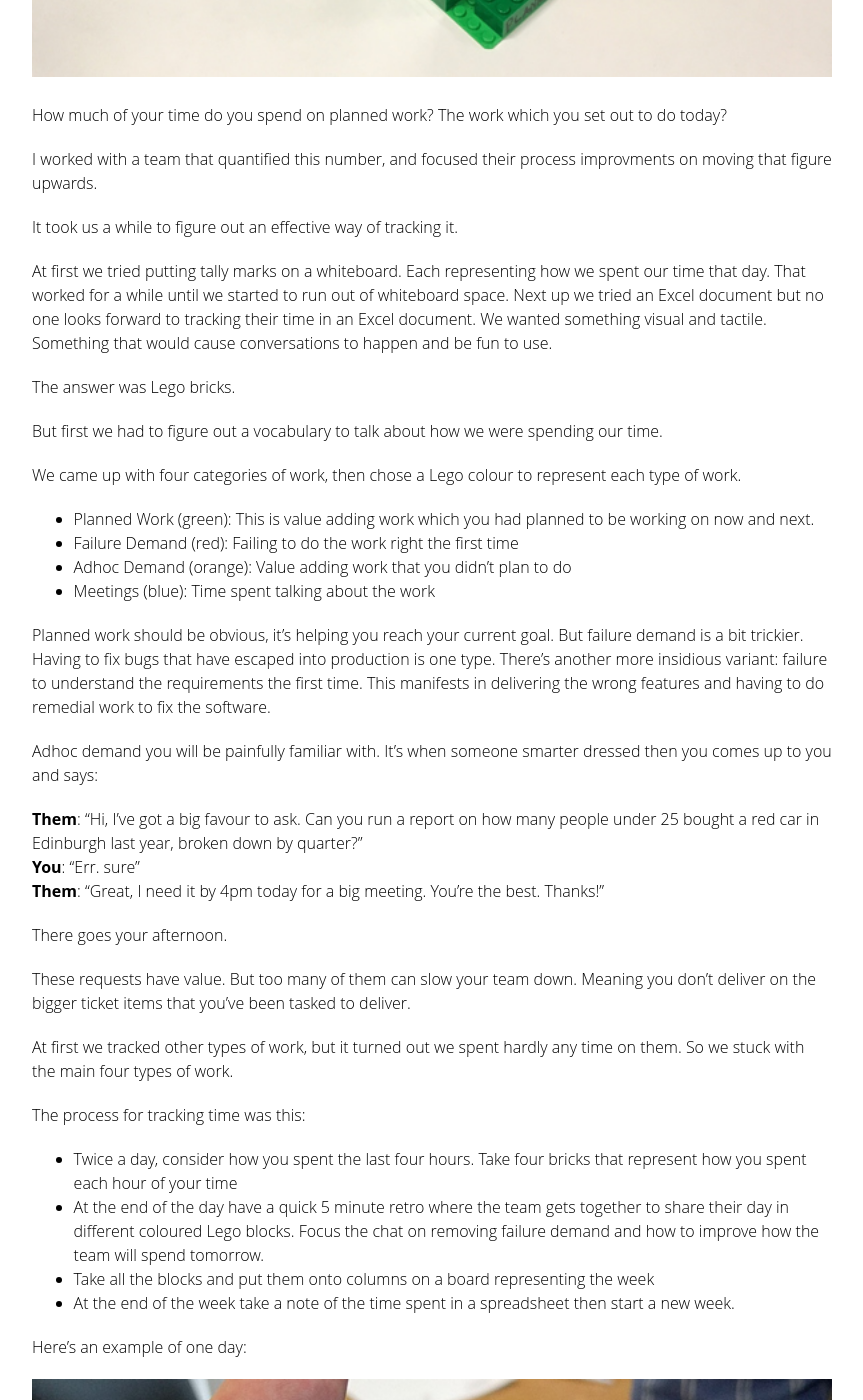
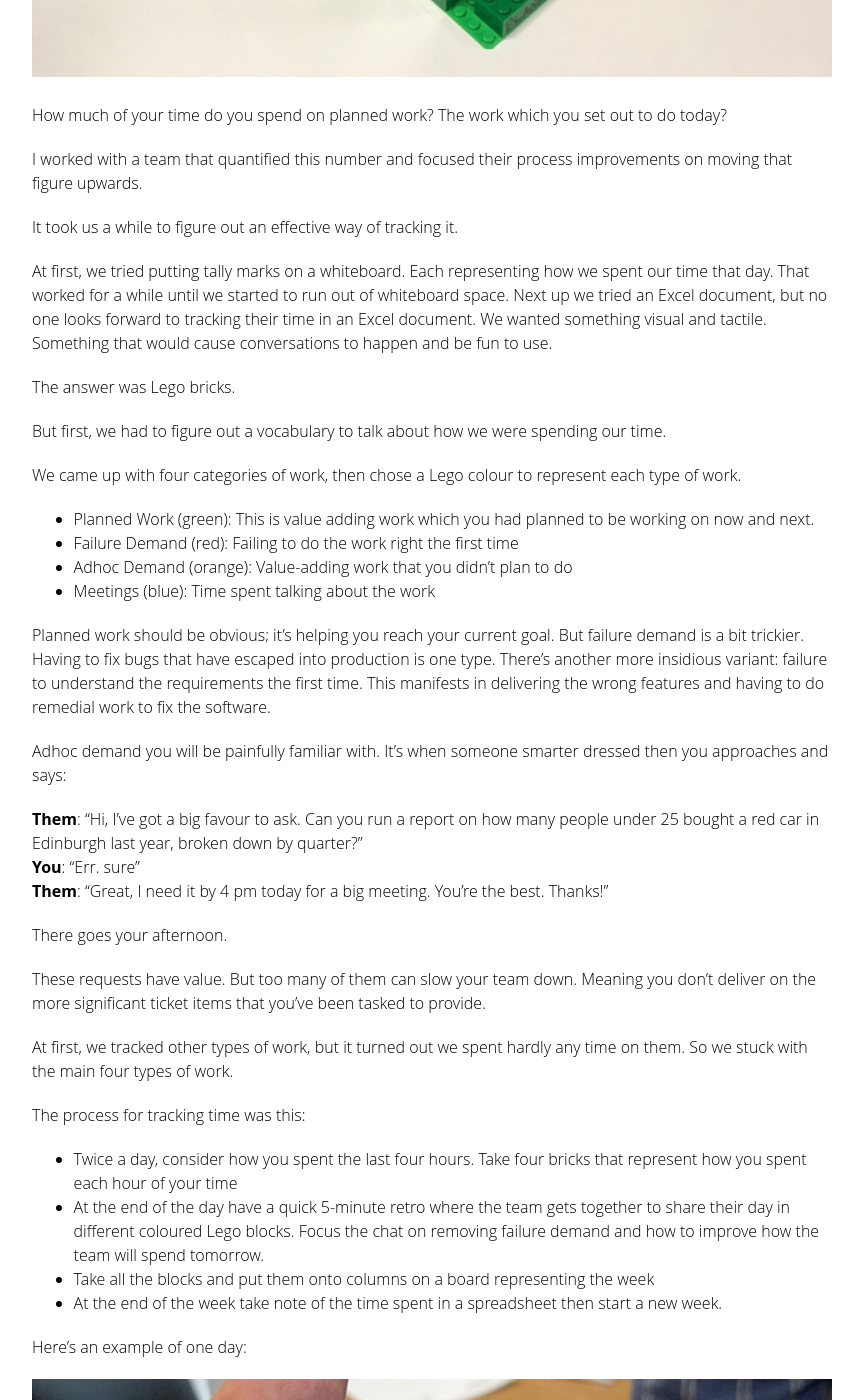
Before and after one commit to joejag/techblog, a Jekyll site: the page built from _posts/2018-02-05-lego-workstream-visualisation.md, in a window 1280 px wide and 1400 px high, scrolled down 769 px. Shown: the whole window, without its empty margins (208-1071 px from the left). Built offline with Jekyll 4.4.1, drawn with Linux system fonts in a browser that asks for light colours; some of the changed text lies outside the part shown.

Commit message:
thank you grammarly

```diff
--- a/_posts/2018-02-05-lego-workstream-visualisation.md
+++ b/_posts/2018-02-05-lego-workstream-visualisation.md
@@ -7,43 +7,43 @@ title: "Tracking where your time went with Lego workstream visualisation"
 
 How much of your time do you spend on planned work? The work which you set out to do today?
 
-I worked with a team that quantified this number, and focused their process improvments on moving that figure upwards.
+I worked with a team that quantified this number and focused their process improvements on moving that figure upwards.
 
 It took us a while to figure out an effective way of tracking it.
 
-At first we tried putting tally marks on a whiteboard. Each representing how we spent our time that day. That worked for a while until we started to run out of whiteboard space. Next up we tried an Excel document but no one looks forward to tracking their time in an Excel document. We wanted something visual and tactile. Something that would cause conversations to happen and be fun to use.
+At first, we tried putting tally marks on a whiteboard. Each representing how we spent our time that day. That worked for a while until we started to run out of whiteboard space. Next up we tried an Excel document, but no one looks forward to tracking their time in an Excel document. We wanted something visual and tactile. Something that would cause conversations to happen and be fun to use.
 
 The answer was Lego bricks.
 
-But first we had to figure out a vocabulary to talk about how we were spending our time.
+But first, we had to figure out a vocabulary to talk about how we were spending our time.
 
 We came up with four categories of work, then chose a Lego colour to represent each type of work.
 
 * Planned Work (green): This is value adding work which you had planned to be working on now and next.
 * Failure Demand (red): Failing to do the work right the first time
-* Adhoc Demand (orange): Value adding work that you didn't plan to do
+* Adhoc Demand (orange): Value-adding work that you didn't plan to do
 * Meetings (blue): Time spent talking about the work
 
-Planned work should be obvious, it's helping you reach your current goal. But failure demand is a bit trickier. Having to fix bugs that have escaped into production is one type. There's another more insidious variant: failure to understand the requirements the first time. This manifests in delivering the wrong features and having to do remedial work to fix the software.
+Planned work should be obvious; it's helping you reach your current goal. But failure demand is a bit trickier. Having to fix bugs that have escaped into production is one type. There's another more insidious variant: failure to understand the requirements the first time. This manifests in delivering the wrong features and having to do remedial work to fix the software.
 
-Adhoc demand you will be painfully familiar with. It's when someone smarter dressed then you comes up to you and says:
+Adhoc demand you will be painfully familiar with. It's when someone smarter dressed then you approaches and says:
 
 __Them__: "Hi, I've got a big favour to ask. Can you run a report on how many people under 25 bought a red car in Edinburgh last year, broken down by quarter?"
 __You__: "Err. sure"
-__Them__: "Great, I need it by 4pm today for a big meeting. You're the best. Thanks!"
+__Them__: "Great, I need it by 4 pm today for a big meeting. You're the best. Thanks!"
 
 There goes your afternoon.
 
-These requests have value. But too many of them can slow your team down. Meaning you don't deliver on the bigger ticket items that you've been tasked to deliver.
+These requests have value. But too many of them can slow your team down. Meaning you don't deliver on the more significant ticket items that you've been tasked to provide.
 
-At first we tracked other types of work, but it turned out we spent hardly any time on them. So we stuck with the main four types of work.
+At first, we tracked other types of work, but it turned out we spent hardly any time on them. So we stuck with the main four types of work.
 
 The process for tracking time was this:
 
 * Twice a day, consider how you spent the last four hours. Take four bricks that represent how you spent each hour of your time
-* At the end of the day have a quick 5 minute retro where the team gets together to share their day in different coloured Lego blocks. Focus the chat on removing failure demand and how to improve how the team will spend tomorrow.
+* At the end of the day have a quick 5-minute retro where the team gets together to share their day in different coloured Lego blocks. Focus the chat on removing failure demand and how to improve how the team will spend tomorrow.
 * Take all the blocks and put them onto columns on a board representing the week
-* At the end of the week take a note of the time spent in a spreadsheet then start a new week.
+* At the end of the week take note of the time spent in a spreadsheet then start a new week.
 
 Here's an example of one day:
 
@@ -72,9 +72,9 @@ A paltry amount. The effort broke down as
 
 As much as we liked to complain about meetings we didn't spend much time in them.
 
-Adhoc was the biggest problem. The team had a lot of juicy data and no one else could access it. We got around this by sharing our data with another team of specialist reporters. They used a read only version of our data to create reports on demand.
+Adhoc was the most significant problem. The team had a lot of juicy data, and no one else could access it. We got around this by sharing our data with another team of specialist reporters. They used a read-only version of our data to create reports on demand.
 
-Failure demand was the next target. Our team didn't have a tester and worked in a complex domain. After adding a tester into the team we were able to quantify the impact she had as we watched the red bricks fall away.
+Failure demand was the next target. Our team didn't have a tester and worked in a complex domain. After adding a tester to the team, we were able to quantify the impact the tester had as we watched the red bricks fall away.
 
 Another breakthrough came when we analysed why we weren't delivering what people wanted the first time around. It was a lack of feedback between the team and stakeholders. We started introducing extra demos with stakeholders. Getting earlier feedback from them about what they really wanted.
 
```
Also changed, not shown: other parts of _posts/2018-02-05-lego-workstream-visualisation.md (+3 -3 lines).
